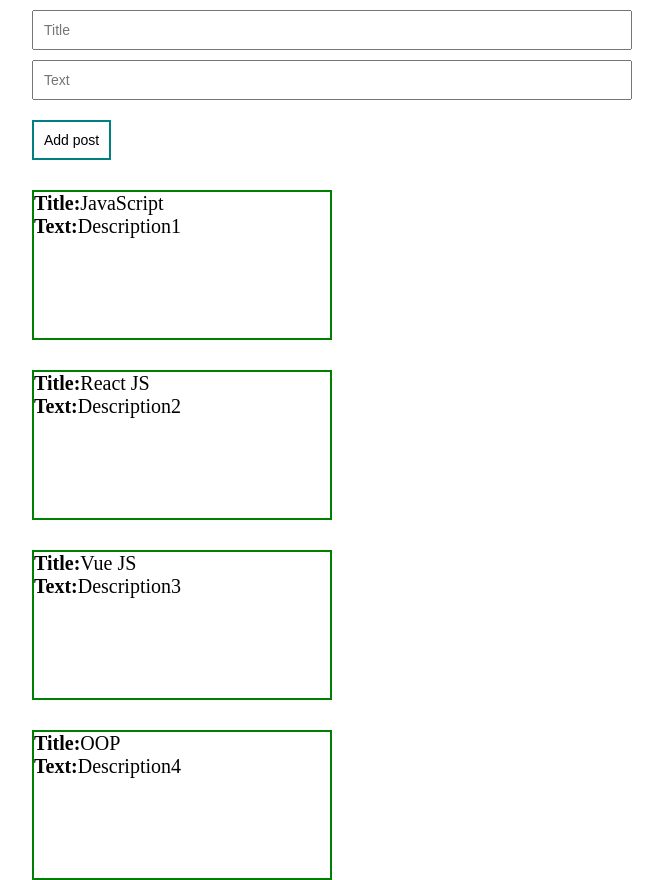
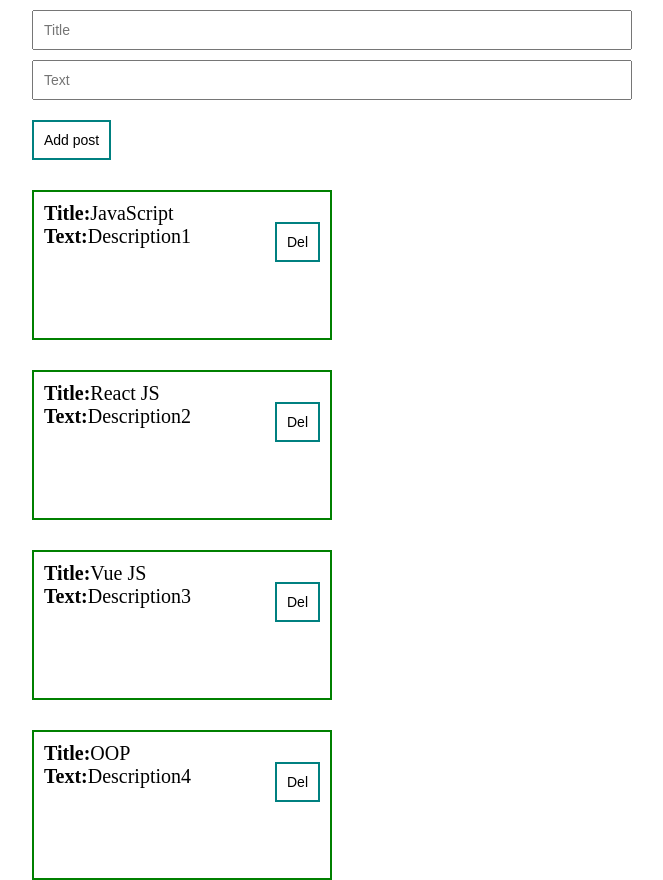
Before and after one commit to vbasoon/fundation, a Vue app: page / in a window 1280 px wide. Shown: the whole page, without its empty margins (18-681 px from the left). Built offline with nearby package versions, Linux system fonts and the light colour scheme.

Commit message:
UI Button

```diff
--- a/src/components/PostForm.vue
+++ b/src/components/PostForm.vue
@@ -2,12 +2,14 @@
   <form @submit.prevent>
     <input v-model="post.title" class="input" type="text" placeholder="Title" />
     <input v-model="post.text" class="input" type="text" placeholder="Text" />
-    <button @click="createPost">Add post</button>
+    <my-button @click="createPost">Add post</my-button>
   </form>
 </template>
 
 <script>
+import MyButton from "./UI/MyButton.vue";
 export default {
+  components: { MyButton },
   data() {
     return {
       post: {
@@ -49,18 +51,4 @@
 input:hover {
   border: 2px solid teal;
 }
-
-button {
-  margin-top: 20px;
-  padding: 10px;
-  background: none;
-  border: 2px solid teal;
-  font-size: 14px;
-}
-
-button:hover {
-  background: teal;
-  color: #fff;
-  transition: color 0.5s ease-out;
-}
 </style>
--- a/src/components/PostItem.vue
+++ b/src/components/PostItem.vue
@@ -1,12 +1,19 @@
 <template>
   <div class="post">
-    <div><strong>Title:</strong>{{ post.title }}</div>
-    <div><strong>Text:</strong>{{ post.text }}</div>
+    <div>
+      <div><strong>Title:</strong>{{ post.title }}</div>
+      <div><strong>Text:</strong>{{ post.text }}</div>
+    </div>
+    <div class="post__btns">
+      <my-button>Del</my-button>
+    </div>
   </div>
 </template>
 
 <script>
+import MyButton from "./UI/MyButton.vue";
 export default {
+  components: { MyButton },
   props: {
     post: {
       type: Object,
@@ -18,6 +25,9 @@
 
 <style>
 .post {
+  display: flex;
+  justify-content: space-between;
+  padding: 10px;
   font-size: 20px;
   margin-top: 30px;
   margin-left: 50px;
@@ -25,4 +35,10 @@
   height: 150px;
   border: 2px solid green;
 }
+
+my-button:hover {
+  background: teal;
+  color: #fff;
+  transition: color 0.5s ease-out;
+}
 </style>
--- /dev/null
+++ b/src/components/UI/MyButton.vue
@@ -0,0 +1,25 @@
+<template>
+  <button>
+    <slot></slot>
+  </button>
+</template>
+
+<script>
+export default {};
+</script>
+
+<style scoped>
+button {
+  margin-top: 20px;
+  padding: 10px;
+  background: none;
+  border: 2px solid teal;
+  font-size: 14px;
+}
+
+button:hover {
+  background: teal;
+  color: #fff;
+  transition: color 0.5s ease-out;
+}
+</style>
```
